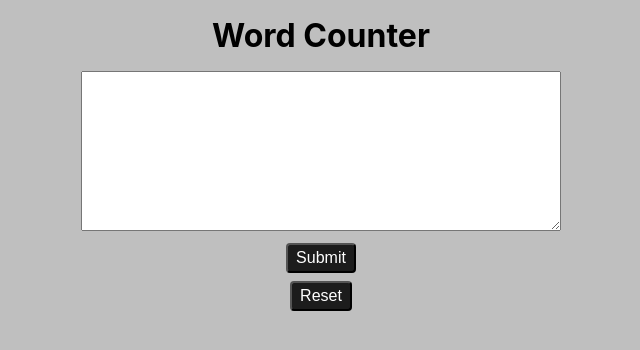
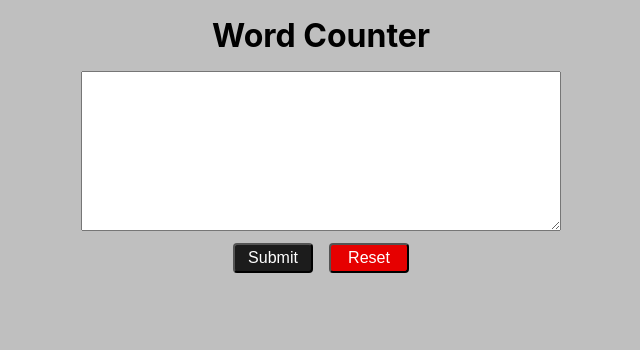
Before and after one commit to franco-ortega/word-counter, a React (Create React App) app: page / in a window 1280 px wide. Shown: the top 350 px of the page, without its empty margins (319-959 px from the left). Built offline with nearby package versions, Linux system fonts and the light colour scheme.

Commit message:
place buttons in row; add reset styling

```diff
--- a/src/App.js
+++ b/src/App.js
@@ -38,8 +38,10 @@ const App = () => {
             value={story}
           />
         </label>
-        <button>Submit</button>
-        <button onClick={onResetClick}>Reset</button>
+        <div>
+          <button>Submit</button>
+          <button onClick={onResetClick}>Reset</button>
+        </div>
       </form>
       {sortedWords.length ? (
         <>
--- a/src/App.module.css
+++ b/src/App.module.css
@@ -30,6 +30,13 @@
 
   color: hsl(0, 0%, 100%);
   font-size: 1rem;
+
+  min-width: 5rem;
+}
+
+.App button + button {
+  background-color: hsl(0, 100%, 45%);
+  margin-left: 1rem;
 }
 
 .App ul {
```
